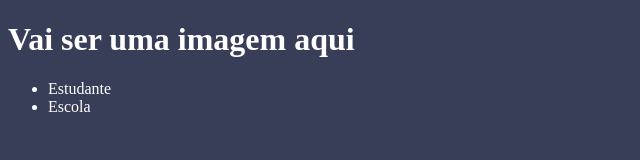
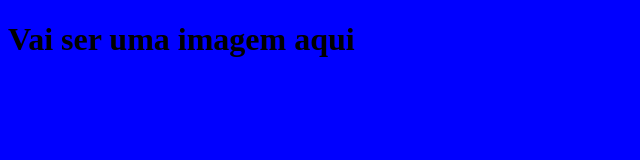
Before and after one commit to ProfJenny/site-escola, a plain HTML site: page index.html in a window 1280 px wide. Shown: the whole page, without its empty margins (0-640 px from the left). Drawn offline with Linux system fonts and the light colour scheme.

Commit message:
Add files via upload

```diff
--- a/index.html
+++ b/index.html
@@ -1,21 +1,13 @@
 <!DOCTYPE html>
 <html lang="en">
 <head>
-   <meta charset="UTF-8">
+    <meta charset="UTF-8">
     <meta http-equiv="X-UA-Compatible" content="IE=edge">
     <meta name="viewport" content="width=device-width, initial-scale=1.0">
     <title>Document</title>
     <link rel="stylesheet" href="style.css">
-
 </head>
 <body>
-    <header>
-        <h1>Vai ser uma imagem aqui</h1>
-        <ul>
-        <li>Estudante</li>
-        <li>Escola</li>
-        </ul>
-        </header>
-
+    <h1>Vai ser uma imagem aqui</h1>
 </body>
 </html>
--- a/style.css
+++ b/style.css
@@ -1,4 +1,2 @@
-body {
-    background-color: #383D58;
-    color: white;
-    }
+body
+{background-color: blue;}
```
Also changed, not shown: 1 other file.
